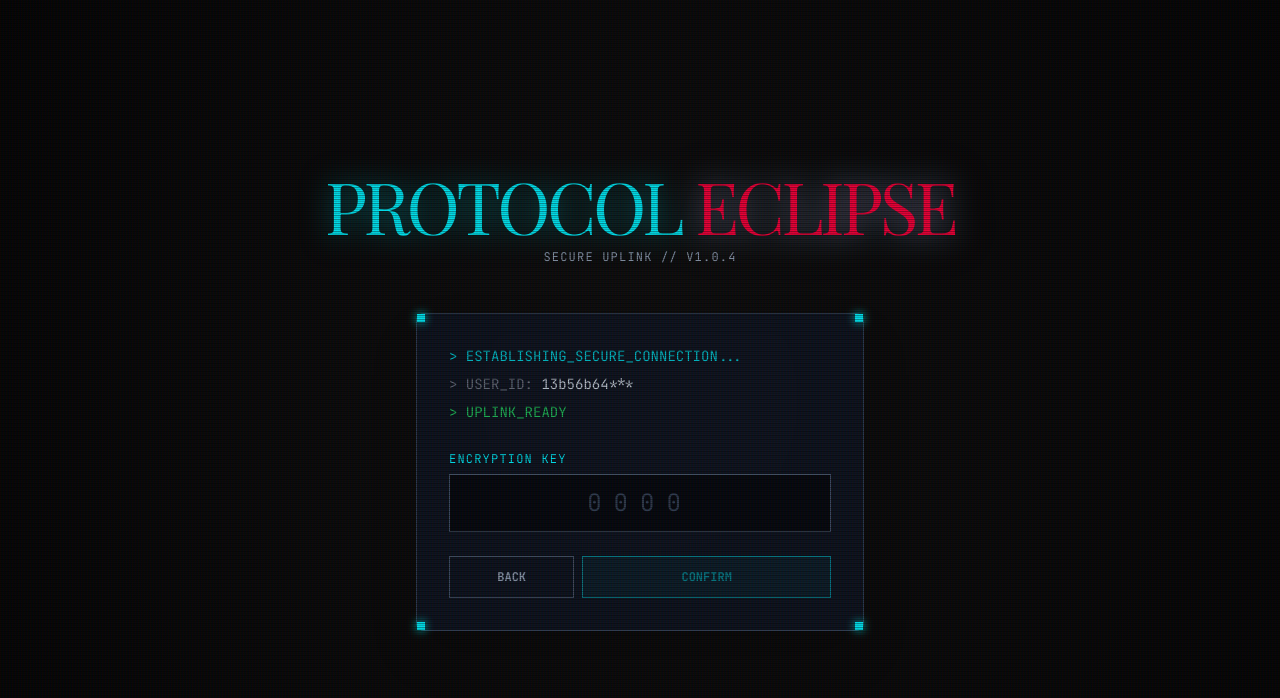
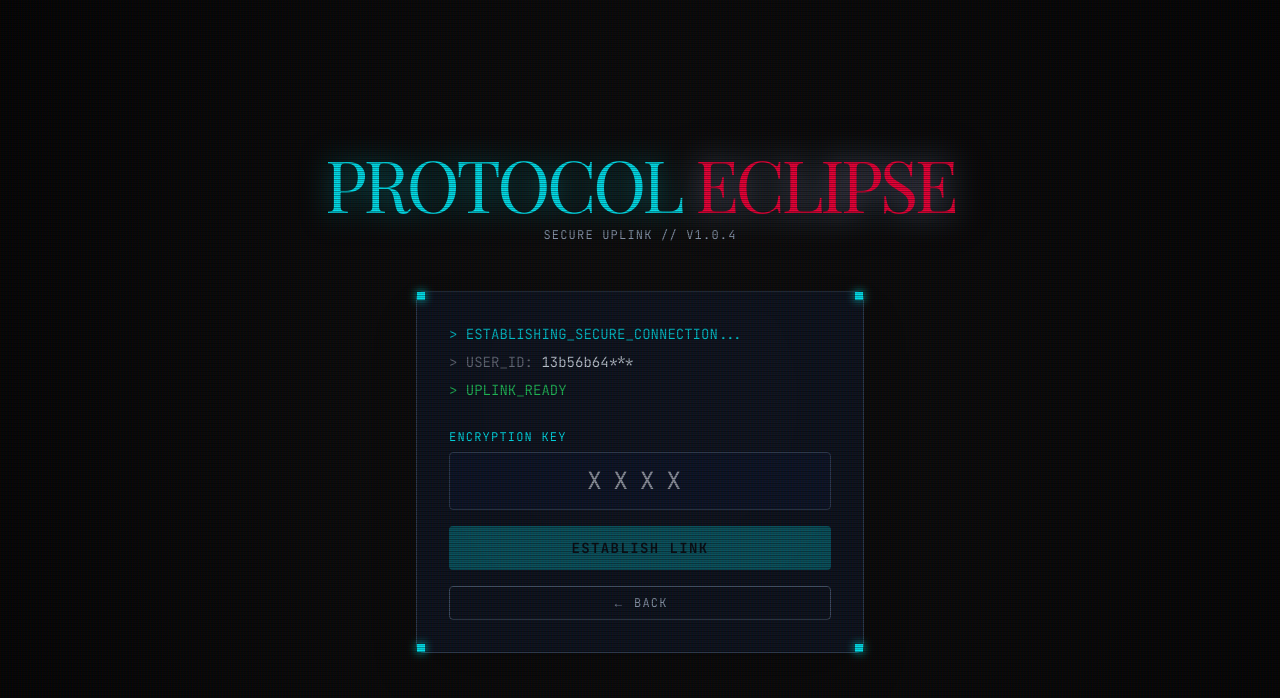
Before and after one commit to harshaislive/eclipse, a Next.js app: page / in a window 1280 px wide. Both pictures are taken after a click on the button "JOIN EXISTING CHANNEL". Shown: the top 698 px of the page. Built offline with nearby package versions, Linux system fonts and the light colour scheme; a web font is replaced by a local one.

Commit message:
Add game mode selection (Bots vs Humans) - Part 1

```diff
--- a/src/app/api/match/create/route.ts
+++ b/src/app/api/match/create/route.ts
@@ -6,6 +6,8 @@ export const dynamic = "force-dynamic";
 
 export async function POST(req: Request) {
     try {
+        const { gameMode } = await req.json();
+
         // Generate a random 4-digit numeric code
         let encryptionKey = "";
         let isUnique = false;
@@ -22,14 +24,32 @@ export async function POST(req: Request) {
         // Create the match
         // NOTE: In a real auth scenario, we would get sender ID from session
         // For now, we return the match, and the client "joins" immediately as host
+        // Create the match with game mode
         const match = await prisma.match.create({
             data: {
                 encryptionKey,
                 status: "lobby",
+                gameMode: gameMode || "humans",
             },
         });
 
-        return NextResponse.json({ matchId: match.id, encryptionKey });
+        // If bot mode, create 3 bot players
+        if (gameMode === "bots") {
+            const botNames = ["AGENT-001", "AGENT-002", "AGENT-003"];
+            await Promise.all(
+                botNames.map((name) =>
+                    prisma.player.create({
+                        data: {
+                            matchId: match.id,
+                            userId: name,
+                            isBot: true,
+                        },
+                    })
+                )
+            );
+        }
+
+        return NextResponse.json({ matchId: match.id, encryptionKey, gameMode: match.gameMode });
     } catch (error) {
         console.error("Error creating match:", error);
         return NextResponse.json(
--- a/src/app/page.tsx
+++ b/src/app/page.tsx
@@ -6,7 +6,7 @@ import { cn } from "@/lib/utils";
 
 export default function Home() {
     const router = useRouter();
-    const [view, setView] = useState<"menu" | "join">("menu");
+    const [view, setView] = useState<"menu" | "join" | "modeSelect">("menu");
     const [roomCode, setRoomCode] = useState("");
     const [isLoading, setIsLoading] = useState(false);
     const [userId, setUserId] = useState<string>("");
@@ -21,10 +21,14 @@ export default function Home() {
         setUserId(storedId);
     }, []);
 
-    const handleCreate = async () => {
+    const handleCreateWithMode = async (gameMode: "bots" | "humans") => {
         setIsLoading(true);
         try {
-            const res = await fetch("/api/match/create", { method: "POST" });
+            const res = await fetch("/api/match/create", {
+                method: "POST",
+                headers: { "Content-Type": "application/json" },
+                body: JSON.stringify({ gameMode })
+            });
             const data = await res.json();
 
             if (data.matchId) {
@@ -90,15 +94,14 @@ export default function Home() {
                 {view === "menu" ? (
                     <div className="space-y-4">
                         <button
-                            onClick={handleCreate}
+                            onClick={() => setView("modeSelect")}
                             disabled={isLoading}
                             className="w-full group relative bg-cyan/5 border border-cyan text-cyan hover:bg-cyan/10 transition-all py-4 px-4 rounded uppercase tracking-widest font-bold text-sm overflow-hidden"
                         >
                             <div className="absolute inset-0 w-0 bg-cyan/20 transition-all duration-[250ms] ease-out group-hover:w-full"></div>
                             <span className="relative flex items-center justify-center gap-2">
-                                {isLoading ? "INITIALIZING..." : "CREATE PROTOCOL"}
-                                {/* Simple arrow icon */}
-                                {!isLoading && <span className="text-xs">&gt;&gt;</span>}
+                                CREATE PROTOCOL
+                                <span className="text-xs">&gt;&gt;</span>
                             </span>
                         </button>
 
@@ -109,35 +112,69 @@ export default function Home() {
                             JOIN EXISTING CHANNEL
                         </button>
                     </div>
+                ) : view === "modeSelect" ? (
+                    <div className="space-y-4">
+                        <div className="text-center mb-4">
+                            <p className="text-cyan text-sm uppercase tracking-widest">Select Game Mode</p>
+                        </div>
+
+                        <button
+                            onClick={() => handleCreateWithMode("bots")}
+                            disabled={isLoading}
+                            className="w-full group relative bg-cyan/5 border border-cyan text-cyan hover:bg-cyan/10 transition-all py-4 px-4 rounded uppercase tracking-widest font-bold text-sm"
+                        >
+                            <span className="relative flex flex-col items-center gap-1">
+                                <span>🤖 Play with Bots</span>
+                                <span className="text-xs text-slate-400 normal-case">Instant solo game</span>
+                            </span>
+                        </button>
+
+                        <button
+                            onClick={() => handleCreateWithMode("humans")}
+                            disabled={isLoading}
+                            className="w-full group relative bg-blood/5 border border-blood text-blood hover:bg-blood/10 transition-all py-4 px-4 rounded uppercase tracking-widest font-bold text-sm"
+                        >
+                            <span className="relative flex flex-col items-center gap-1">
+                                <span>👥 Play with Humans</span>
+                                <span className="text-xs text-slate-400 normal-case">Multiplayer match</span>
+                            </span>
+                        </button>
+
+                        <button
+                            onClick={() => setView("menu")}
+                            className="w-full bg-transparent border border-slate-600 text-slate-400 hover:border-slate-400 hover:text-slate-200 transition-all py-2 px-4 rounded uppercase tracking-widest text-xs"
+                        >
+                            ← Back
+                        </button>
+                    </div>
                 ) : (
                     <div className="space-y-4">
                         <div className="space-y-1">
                             <label className="text-xs text-cyan uppercase tracking-widest">Encryption Key</label>
                             <input
                                 type="text"
+                                value={roomCode}
+                                onChange={(e) => setRoomCode(e.target.value.toUpperCase())}
                                 maxLength={4}
-                                placeholder="0000"
-                                value={roomCode}
-                                onChange={(e) => setRoomCode(e.target.value)}
-                                className="w-full bg-black/50 border border-slate-600 focus:border-cyan text-center text-2xl tracking-[0.5em] font-mono py-3 outline-none text-white placeholder:text-slate-700 transition-all"
+                                placeholder="XXXX"
+                                className="w-full bg-slate-900 border border-slate-700 text-slate-200 px-4 py-3 rounded focus:border-cyan focus:outline-none font-mono text-center text-2xl tracking-[0.5em]"
                             />
                         </div>
 
-                        <div className="flex gap-2 pt-2">
-                            <button
-                                onClick={() => setView("menu")}
-                                className="flex-1 bg-transparent border border-slate-600 text-slate-400 hover:text-white py-3 text-xs uppercase font-bold"
-                            >
-                                Back
-                            </button>
-                            <button
-                                onClick={() => handleJoinRequest(roomCode)}
-                                disabled={isLoading || roomCode.length < 4}
-                                className="flex-[2] bg-cyan/10 border border-cyan text-cyan hover:bg-cyan/20 disabled:opacity-50 disabled:cursor-not-allowed py-3 text-xs uppercase font-bold transition-all"
-                            >
-                                {isLoading ? "CONNECTING..." : "CONFIRM"}
-                            </button>
-                        </div>
+                        <button
+                            onClick={() => handleJoinRequest(roomCode)}
+                            disabled={isLoading || roomCode.length !== 4}
+                            className="w-full bg-cyan text-black hover:bg-cyan/80 transition-all py-3 px-4 rounded uppercase tracking-widest font-bold text-sm disabled:opacity-30 disabled:cursor-not-allowed"
+                        >
+                            {isLoading ? "CONNECTING..." : "ESTABLISH LINK"}
+                        </button>
+
+                        <button
+                            onClick={() => setView("menu")}
+                            className="w-full bg-transparent border border-slate-600 text-slate-400 hover:border-slate-400 hover:text-slate-200 transition-all py-2 px-4 rounded uppercase tracking-widest text-xs"
+                        >
+                            ← Back
+                        </button>
                     </div>
                 )}
             </div>
```
Also changed, not shown: 1 other file (tests, documents, lock files or other folders).
